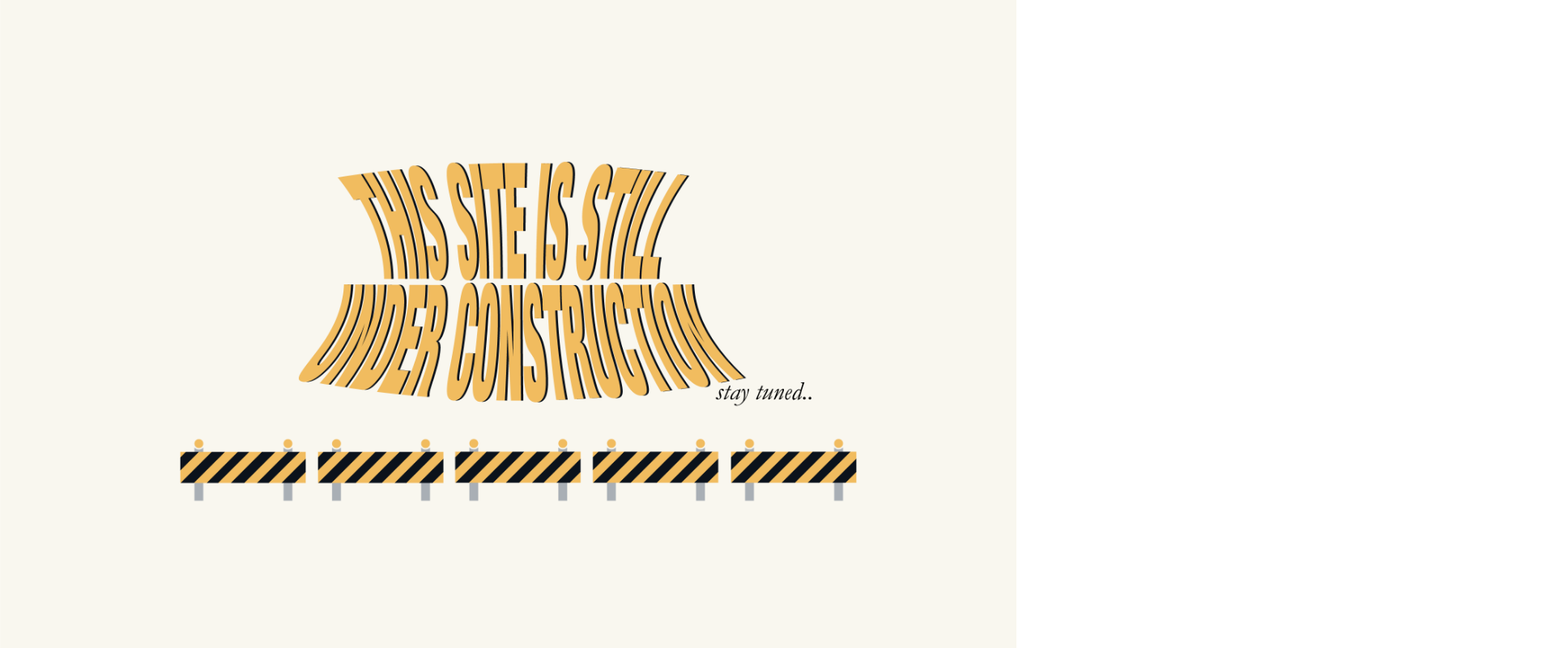
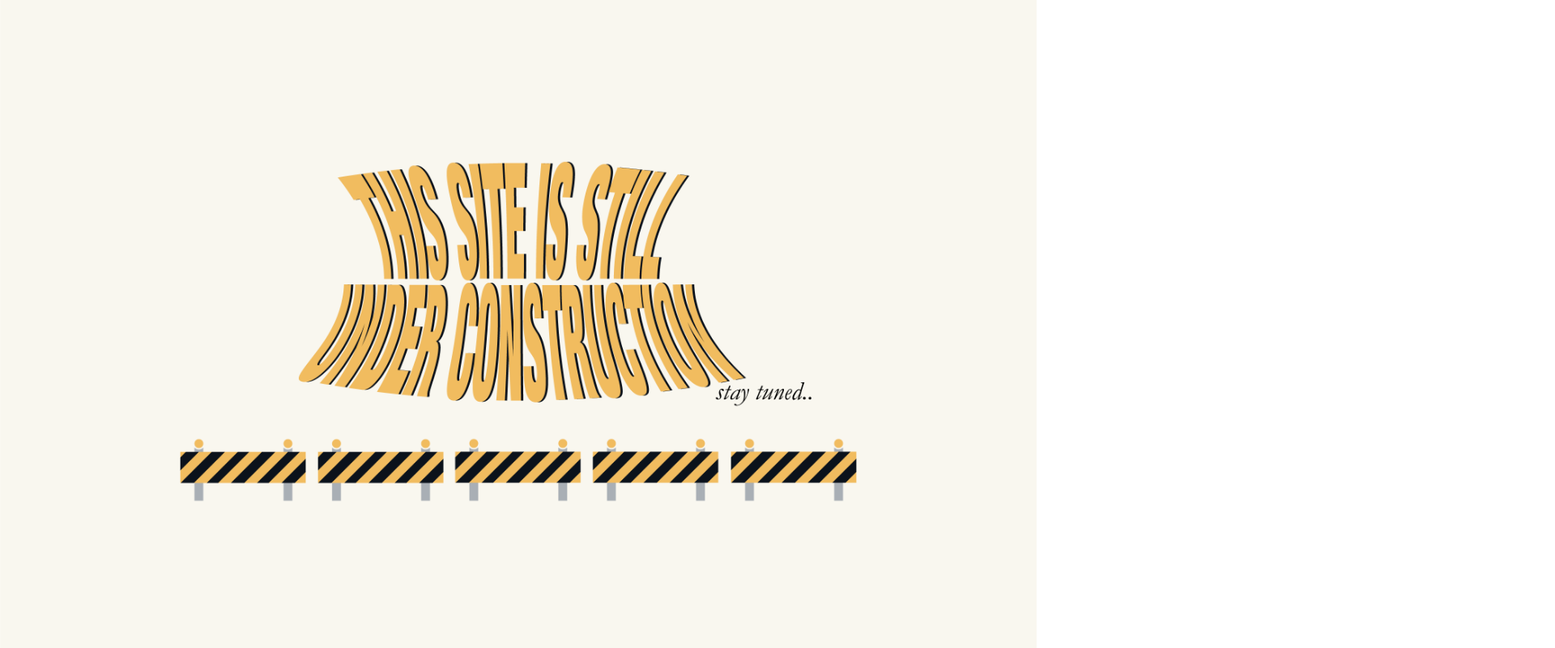
Before and after one commit to phucmaketfb-code/thekass.github.io, a plain HTML site: page index.html in a window 1280 px wide. Shown: the top 800 px of the page at 81% size, 1920 px wide, since content can reach past the window. Drawn offline with Linux system fonts and the light colour scheme.

Commit message:
Update index.html

```diff
--- a/index.html
+++ b/index.html
@@ -11,8 +11,8 @@
         }
 
         html, body {
-            width: 99%;
-            height: 100%;
+            width: 200%;
+            height: 200%;
             overflow: hidden;
         }
 
```
